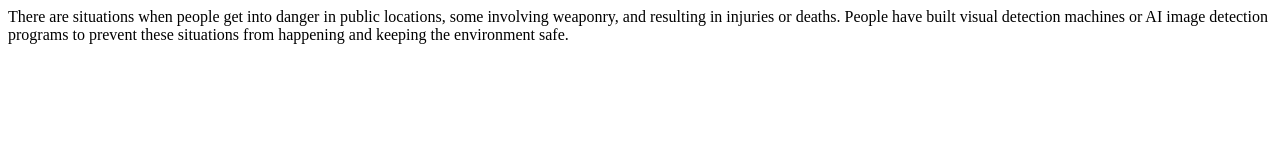
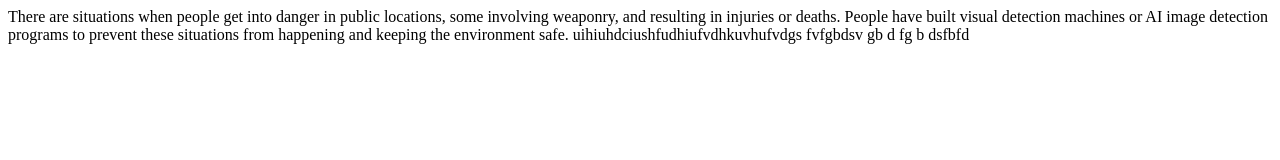
Before and after one commit to meganjen8888/meganjen8888.github.io, a plain HTML site: page index.html in a window 1280 px wide. Drawn offline with Linux system fonts and the light colour scheme.

Commit message:
Update index.html

```diff
--- a/index.html
+++ b/index.html
@@ -5,5 +5,12 @@
 	</head>
 	<body>
 		There are situations when people get into danger in public locations, some involving weaponry, and resulting in injuries or deaths. People have built visual detection machines or AI image detection programs to prevent these situations from happening and keeping the environment safe.
+	uihiuhdciushfudhiufvdhkuvhufvdgs
+		fvfgbdsv
+		gb
+		d
+		fg
+		b
+		dsfbfd
 	</body>
 </html>
```
